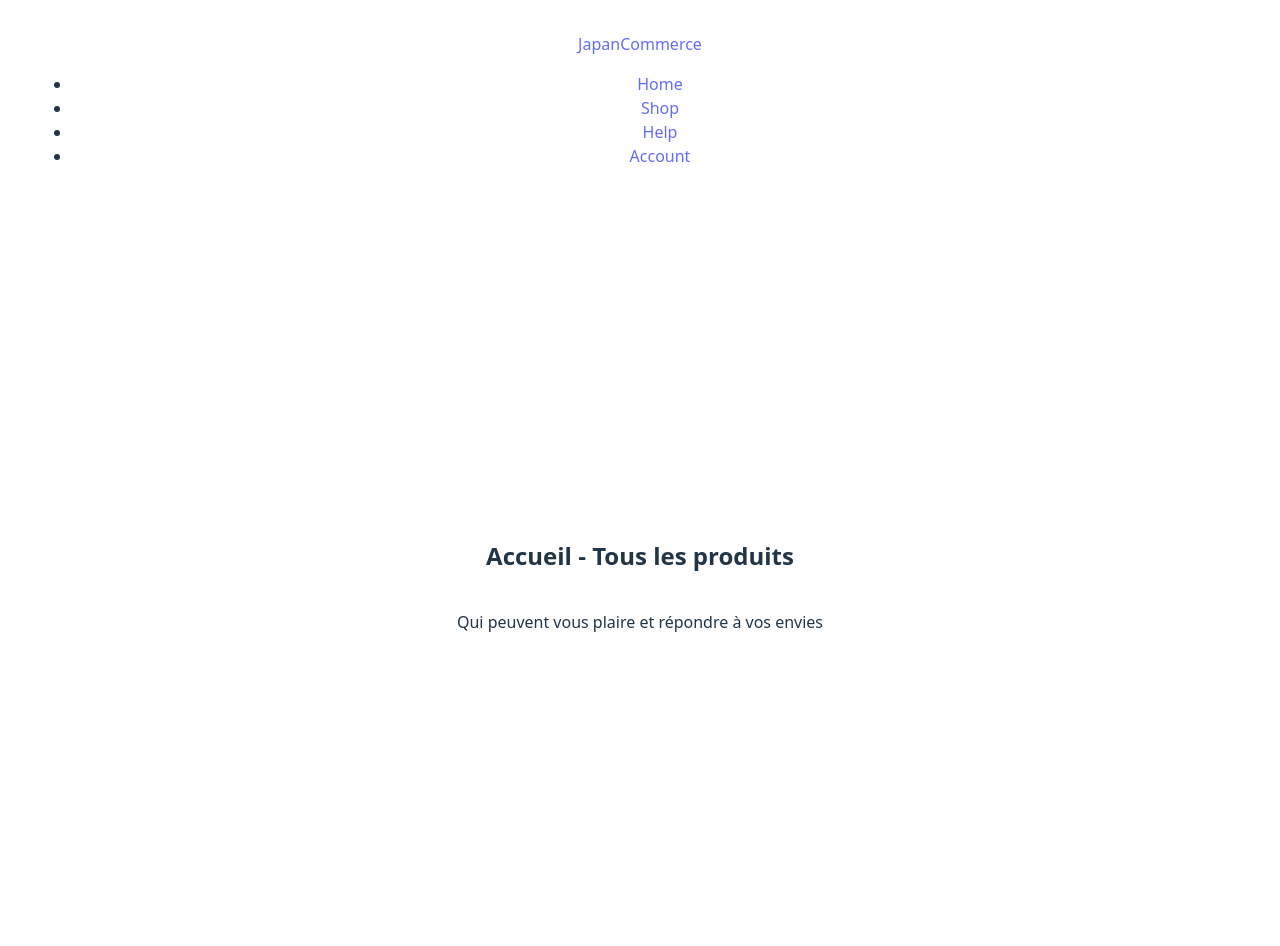
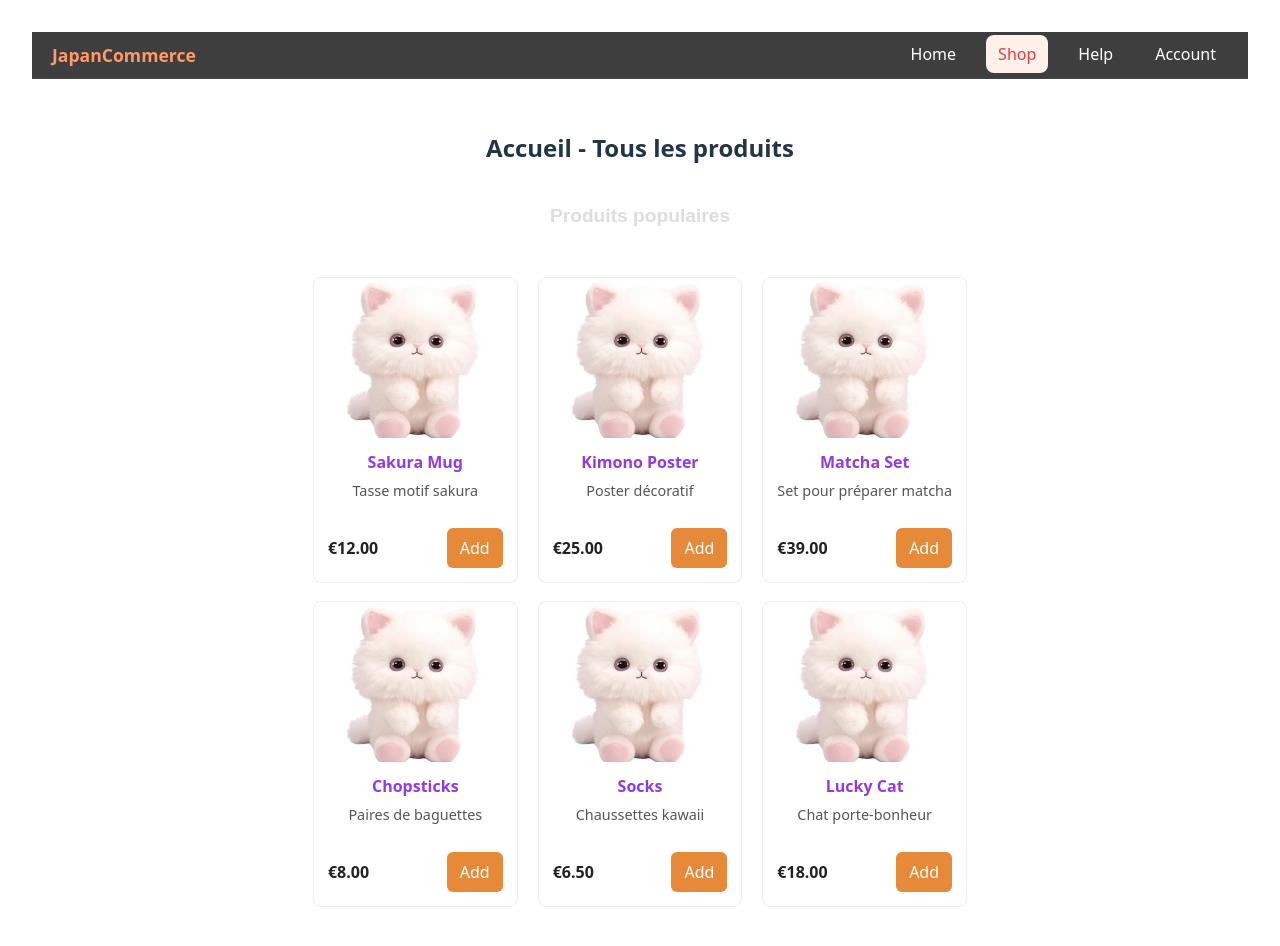
Before and after one commit to blue77630/japan-commerce, a React (Vite) app in the folder vite-project/: page /home in a window 1280 px wide. Shown: the top 946 px of the page. Built offline with nearby package versions, Linux system fonts and the light colour scheme.

Commit message:
feat: ajout du route pour la nav barre et sa foncton RemoveNavbar + fichier Navbar + fichier ProductCard et l'ajout de sa fonction dans Home

```diff
--- a/vite-project/src/App.css
+++ b/vite-project/src/App.css
@@ -621,3 +621,138 @@
   transition: background 0.2s, border-color 0.2s;
   z-index: 10;
 }
+
+/** Navbar **/
+
+.site-nav {
+  background: rgba(36,36,36,0.88);
+  border-bottom: 1px solid rgba(255,255,255,0.03);
+}
+
+.nav-inner {
+  max-width: 1200px;
+  margin: 0 auto;
+  display: flex;
+  justify-content: space-between;
+  padding: 10px 20px;
+}
+
+.nav-logo {
+  color: #ff9966;
+  font-weight: 700;
+  text-decoration: none;
+  font-size: 1.1rem;
+}
+
+.nav-links {
+  display: flex;
+  gap: 18px;
+  list-style: none;
+  margin: 0;
+  padding: 0;
+}
+
+.nav-links a {
+  color: #fff;
+  text-decoration: none;
+  padding: 8px 12px;
+  border-radius: 8px;
+  transition: background .15s, color .15s;
+}
+
+.nav-links a.active,
+.nav-links a:hover {
+  background: #fff1ea;
+  color: #e63946;
+}
+
+/** Card **/
+
+.shop-page {
+  padding: 28px 20px;
+  max-width: 1200px;
+  margin: 0 auto;
+}
+
+.shop-subtitle {
+  color: #ddd;
+  margin-bottom: 50px;
+  font: bold 1.2rem 'Montserrat', sans-serif;
+}
+
+.shop-grid {
+  display: grid;
+  grid-template-columns: repeat(3, 1fr);
+  gap: 20px;
+}
+
+.product-card {
+  background: #fff;
+  color: #222;
+  border: 1px solid #eee;
+  border-radius: 8px;
+  overflow: hidden;
+  cursor: pointer;
+  display: flex;
+  flex-direction: column;
+  height: 100%;
+  transition: transform .12s, box-shadow .12s;
+}
+
+.product-card:hover {
+  transform: translateY(-6px);
+  box-shadow: 0 8px 24px rgba(0,0,0,0.12);
+}
+
+.product-img {
+  width: 100%;
+  height: 160px;
+  object-fit: cover;
+  background: #f7f7f7;
+}
+
+.product-info {
+  padding: 12px 14px;
+  flex-direction: column;
+  justify-content: space-between;
+}
+
+.product-title {
+  margin: 0 0 6px 0;
+  font-size: 1rem;
+  color: #9239e6;
+}
+
+.product-desc {
+  margin: 0 0 12px 0;
+  font-size: 0.9rem;
+  color: #555;
+  min-height: 36px;
+}
+
+.product-meta {
+  display: flex;
+  align-items: center;
+  justify-content: space-between;
+}
+
+.product-price {
+  font-weight: 700;
+}
+
+.product-btn {
+  background: #e68a39;
+  color: #ffffff;
+  padding: 8px 12px;
+  border-radius: 6px;
+  cursor: pointer;
+}
+
+/* responsive */
+@media (max-width: 900px) {
+  .shop-grid { grid-template-columns: repeat(2, 1fr); }
+}
+@media (max-width: 600px) {
+  .shop-grid { grid-template-columns: 1fr; }
+  .product-img { height: 200px; }
+}
--- /dev/null
+++ b/vite-project/src/components/ProductCard.tsx
@@ -0,0 +1,36 @@
+type Product = {
+  id: number;
+  title: string;
+  price: string;
+  image: string;
+  description?: string;
+};
+
+export default function ProductCard({
+  product,
+  onClick,
+}: {
+  product: Product;
+  onClick?: () => void;
+}) {
+  return (
+    <div className="product-card" onClick={onClick}>
+      <img src={product.image} alt={product.title} className="product-img" />
+      <div className="product-info">
+        <div>
+          <h3 className="product-title">{product.title}</h3>
+          <p className="product-desc">{product.description}</p>
+        </div>
+        <div className="product-meta">
+          <span className="product-price">{product.price}</span>
+          <button
+            className="product-btn"
+            onClick={(e) => {
+              e.stopPropagation();
+            }}
+          > Add </button>
+        </div>
+      </div>
+    </div>
+  );
+}
--- a/vite-project/src/pages/Home.tsx
+++ b/vite-project/src/pages/Home.tsx
@@ -1,10 +1,30 @@
+import { useNavigate } from "react-router-dom";
+import ProductCard from "../components/ProductCard.tsx";
+
+const sampleProducts = [
+  { id: 1, title: "Sakura Mug", price: "€12.00", image: "../public/F39452FB-8193-408B-9984-C313049EA16B_4_5005_c.jpeg", description: "Tasse motif sakura" },
+  { id: 2, title: "Kimono Poster", price: "€25.00", image: "../public/F39452FB-8193-408B-9984-C313049EA16B_4_5005_c.jpeg", description: "Poster décoratif" },
+  { id: 3, title: "Matcha Set", price: "€39.00", image: "../public/F39452FB-8193-408B-9984-C313049EA16B_4_5005_c.jpeg", description: "Set pour préparer matcha" },
+  { id: 4, title: "Chopsticks", price: "€8.00", image: "../public/F39452FB-8193-408B-9984-C313049EA16B_4_5005_c.jpeg", description: "Paires de baguettes" },
+  { id: 5, title: "Socks", price: "€6.50", image: "../public/F39452FB-8193-408B-9984-C313049EA16B_4_5005_c.jpeg", description: "Chaussettes kawaii" },
+  { id: 6, title: "Lucky Cat", price: "€18.00", image: "../public/F39452FB-8193-408B-9984-C313049EA16B_4_5005_c.jpeg", description: "Chat porte-bonheur" },
+];
+
 function Home(){
+  const navigate = useNavigate();
+
   return (
-    <div className="page-animate-in">
+    <div className="page-animate-in shop-page">
       <h2>Accueil - Tous les produits</h2>
-      <p>Qui peuvent vous plaire et répondre à vos envies</p>
+      <p className="shop-subtitle">Produits populaires</p>
+
+      <div className="shop-grid">
+        {sampleProducts.map((p) => (
+          <ProductCard key={p.id} product={p} onClick={() => navigate(`/shop/product/${p.id}`)} />
+        ))}
+      </div>
     </div>
-  )
+  );
 }
 
-export default Home
+export default Home;
```
Also changed, not shown: vite-project/public/F39452FB-8193-408B-9984-C313049EA16B_4_5005_c.jpeg (added).
